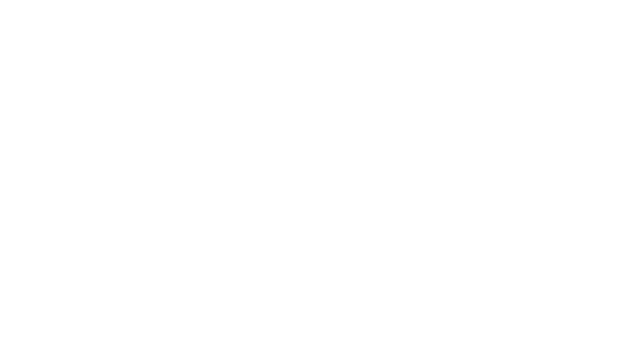
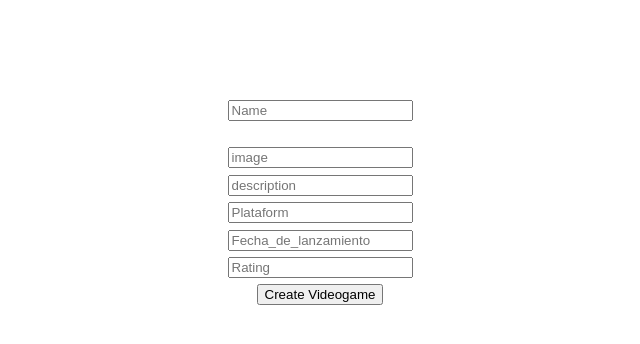
Before and after one commit to santiago-diaz-ar/12-Pi_Videogames, a React (Create React App) app in the folder client/: page /Form in a window 1280 px wide. Before the commit this address had no page. Shown: the top 344 px of the page, without its empty margins (320-960 px from the left). Built offline with nearby package versions, Linux system fonts and the light colour scheme.

Commit message:
formulario con inputs capturados en estados locales

```diff
--- a/client/src/App.js
+++ b/client/src/App.js
@@ -5,6 +5,7 @@
 import Home from "./Home/Home";
 import About from "./About/About";
 import Detail from "./Detail/Detail";
+import Form from "./Form/Form";
 
 function App() {
   return (
@@ -14,6 +15,7 @@
         <Route path="/Home" element={<Home />} />
         <Route path="/About" element={<About />} />
         <Route path="/Detail/:id" element={<Detail />} />
+        <Route path="/Form" element={<Form />} />
       </Routes>
     </div>
   );
--- a/client/src/Detail/Detail.module.css
+++ b/client/src/Detail/Detail.module.css
@@ -1,5 +1,5 @@
 .Padre {
-  border: 2px solid red;
+  /* border: 2px solid red; */
 }
 
 .imagen {
--- /dev/null
+++ b/client/src/Form/Form.jsx
@@ -0,0 +1,85 @@
+import React from "react";
+
+import style from "./Form.module.css";
+
+import { useState } from "react";
+
+function Form() {
+  const [form, setForm] = useState({
+    name: "",
+    image: "",
+    description: "",
+    plataform: "",
+    lanzamiento: "",
+    rating: "",
+  });
+
+  const handleChange = (event) => {
+    setForm({
+      ...form,
+      [event.target.name]: event.target.value, // se busca en que input esta escribiendo con la prop name del input, y se modifica el estado
+    });
+  };
+
+  return (
+    <div className={style.Padre}>
+      <br />
+      <br />
+      <br />
+      <br />
+      <br />
+      <input
+        name="name"
+        type="text"
+        value={form.name}
+        onChange={handleChange}
+        placeholder="Name"
+        className={style.inputs}
+      />
+      <br />
+      <input
+        name="image"
+        type="text"
+        value={form.image}
+        onChange={handleChange}
+        placeholder="image"
+        className={style.inputs}
+      />
+      <input
+        name="description"
+        type="text"
+        value={form.description}
+        onChange={handleChange}
+        placeholder="description"
+        className={style.inputs}
+      />
+      <input
+        name="plataform"
+        type="text"
+        value={form.plataform}
+        onChange={handleChange}
+        placeholder="Plataform"
+        className={style.inputs}
+      />
+      <input
+        name="lanzamiento"
+        type="text"
+        value={form.lanzamiento}
+        onChange={handleChange}
+        placeholder="Fecha_de_lanzamiento"
+        className={style.inputs}
+      />
+      <input
+        name="rating"
+        type="text"
+        value={form.rating}
+        onChange={handleChange}
+        placeholder="Rating"
+        className={style.inputs}
+      />
+      <button>Create Videogame</button>
+    </div>
+  );
+}
+
+export default Form;
--- /dev/null
+++ b/client/src/Form/Form.module.css
@@ -0,0 +1,10 @@
+.Padre {
+  /* border: 2px solid red; */
+  display: flex;
+  align-items: center;
+  justify-content: center;
+  flex-direction: column;
+}
+.inputs {
+  margin-bottom: 0.4rem;
+}
--- a/client/src/Home/Home.jsx
+++ b/client/src/Home/Home.jsx
@@ -27,7 +27,11 @@
         </button>
         <br />
         <button>
-          <NavLink to="/About">Ir A Sobre mi</NavLink>
+          <NavLink to="/About">About</NavLink>
+        </button>
+        <br />
+        <button>
+          <NavLink to="/Form">New Videogame</NavLink>
         </button>
         <br />
         <div>
@@ -35,9 +39,9 @@
             type="text"
             name="Busquedas"
             id=""
-            placeholder="Buscar videojuegos"
+            placeholder="Search Videogames"
           />
-          <button>Buscar</button>
+          <button>Search</button>
         </div>
         <br />
 
```
